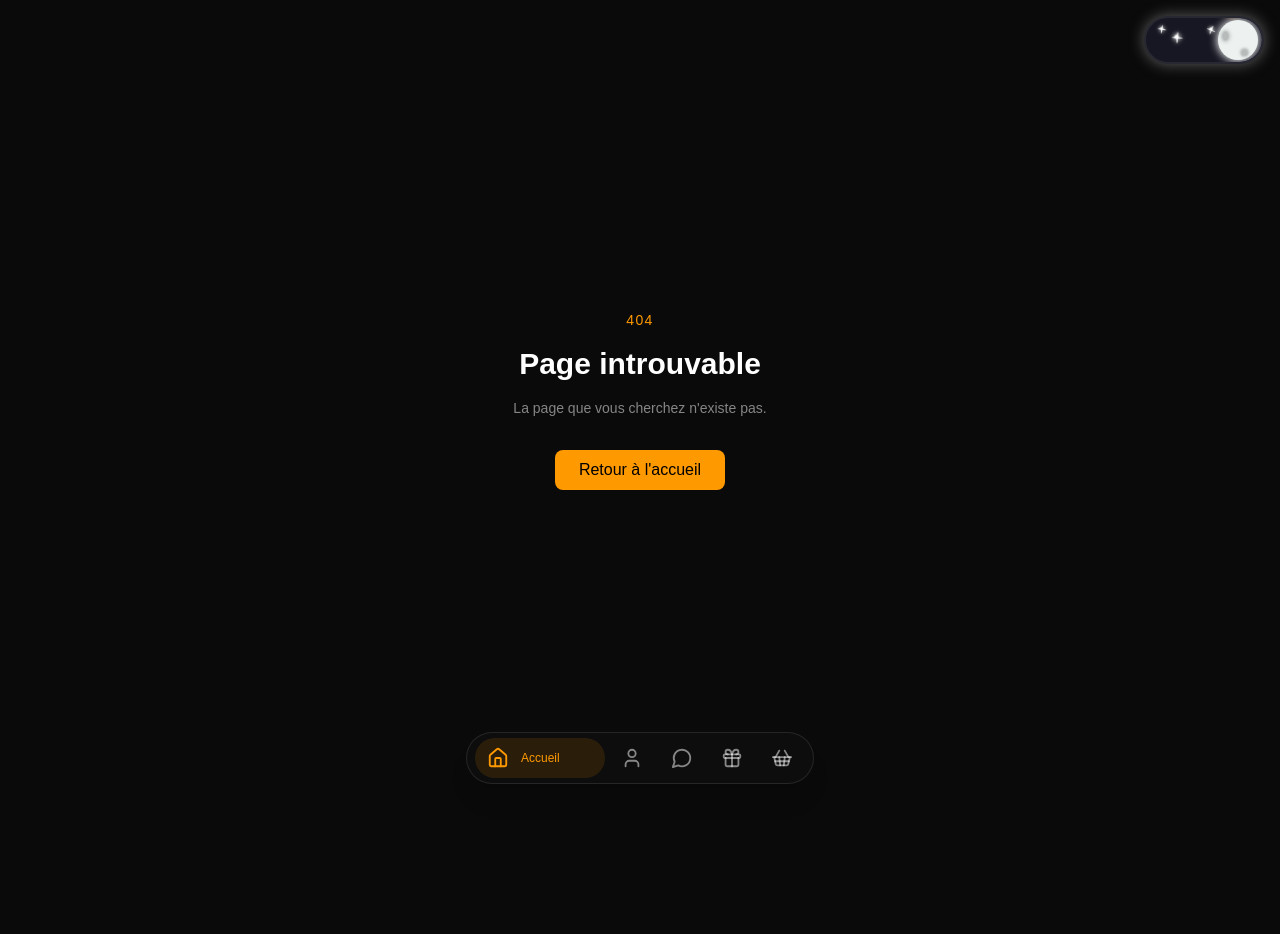
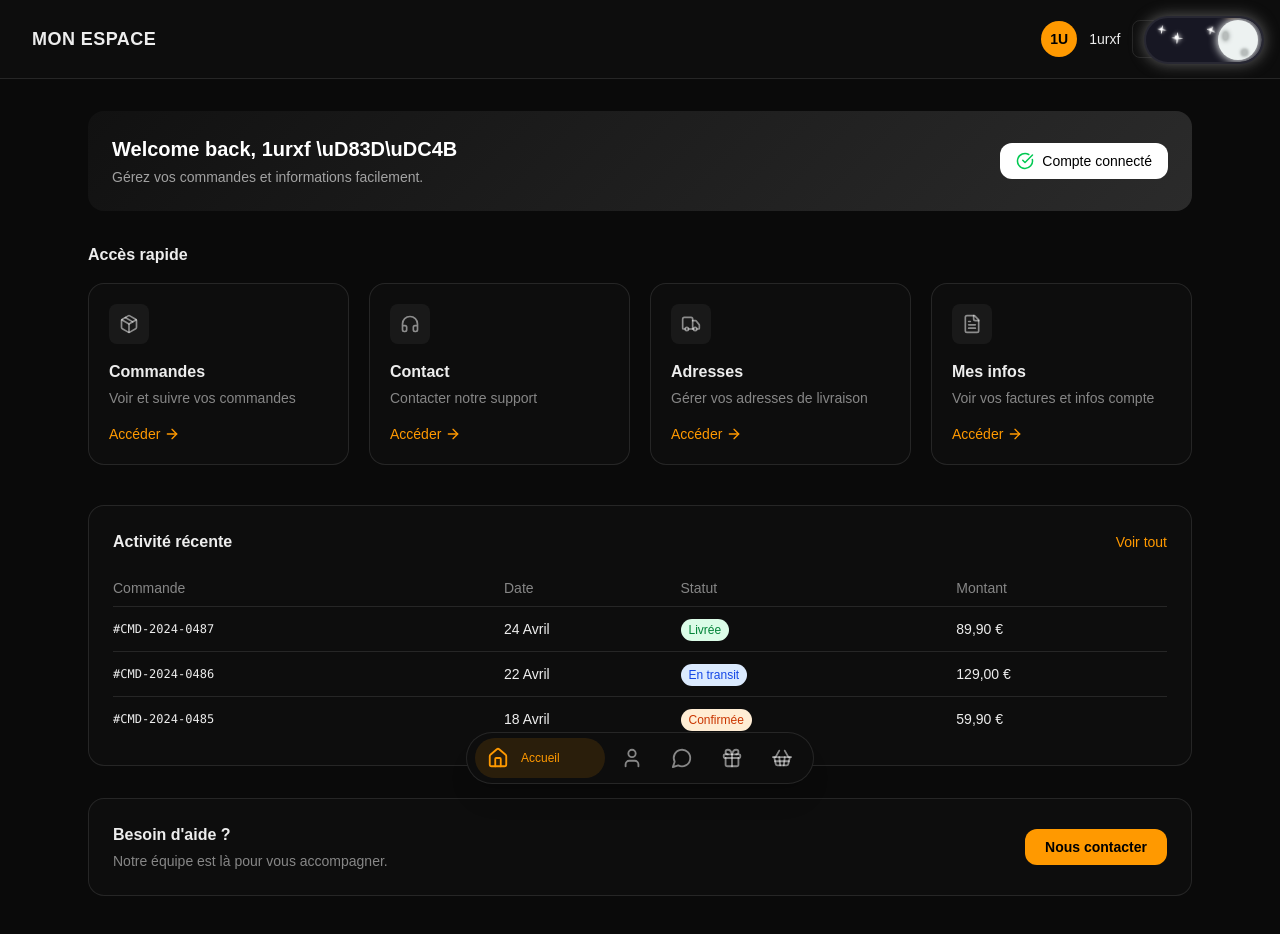
Before and after one commit to nxtex/nextjs-playground, a Next.js app: page /dashboard in a window 1280 px wide. Before the commit this address had no page. Shown: the top 934 px of the page. Before the commit the page ends 880 px from the top, so only its background shows below. Built offline with nearby package versions, Linux system fonts and the light colour scheme.

Commit message:
feat: add dashboard page

```diff
--- /dev/null
+++ b/app/dashboard/page.tsx
@@ -0,0 +1,184 @@
+import {
+  Package,
+  Headphones,
+  Truck,
+  FileText,
+  ArrowRight,
+  CheckCircle,
+} from 'lucide-react';
+import Link from 'next/link';
+
+const cards = [
+  {
+    title: 'Commandes',
+    desc: 'Voir et suivre vos commandes',
+    icon: Package,
+    href: 'https://www.monbedo.com/mon-compte/orders/#account-content',
+    external: true,
+  },
+  {
+    title: 'Contact',
+    desc: 'Contacter notre support',
+    icon: Headphones,
+    href: '/contact',
+    external: false,
+  },
+  {
+    title: 'Adresses',
+    desc: 'G\u00e9rer vos adresses de livraison',
+    icon: Truck,
+    href: 'https://www.monbedo.com/mon-compte/edit-address/#account-content',
+    external: true,
+  },
+  {
+    title: 'Mes infos',
+    desc: 'Voir vos factures et infos compte',
+    icon: FileText,
+    href: 'https://www.monbedo.com/mon-compte/edit-account/#account-content',
+    external: true,
+  },
+];
+
+export default function Dashboard() {
+  return (
+    <div className="min-h-screen page-bg page-fg">
+
+      {/* HEADER */}
+      <header className="flex items-center justify-between px-6 md:px-8 py-5 page-bg-sec page-border border-b">
+        <h1 className="text-lg font-semibold tracking-wide page-fg">MON ESPACE</h1>
+        <div className="flex items-center gap-3">
+          <div
+            className="w-9 h-9 rounded-full flex items-center justify-center font-semibold text-sm text-black"
+            style={{ background: 'var(--accent)' }}
+          >
+            1U
+          </div>
+          <span className="text-sm font-medium page-fg">1urxf</span>
+          <button className="page-border border px-4 py-2 rounded-lg text-sm page-fg hover:opacity-70 transition">
+            D&eacute;connexion
+          </button>
+        </div>
+      </header>
+
+      <div className="max-w-6xl mx-auto px-4 md:px-6 py-8">
+
+        {/* HERO */}
+        <div className="rounded-2xl p-6 mb-8 flex flex-col sm:flex-row justify-between items-start sm:items-center gap-4"
+          style={{ background: 'linear-gradient(135deg, #111 0%, #2b2b2b 100%)' }}
+        >
+          <div>
+            <h2 className="text-xl font-semibold mb-1 text-white">Welcome back, 1urxf \uD83D\uDC4B</h2>
+            <p className="text-sm" style={{ color: 'rgba(255,255,255,0.6)' }}>
+              G&eacute;rez vos commandes et informations facilement.
+            </p>
+          </div>
+          <div className="bg-white text-black px-4 py-2 rounded-xl flex items-center gap-2 text-sm flex-shrink-0">
+            <CheckCircle className="text-green-500" size={18} />
+            Compte connect&eacute;
+          </div>
+        </div>
+
+        {/* CARDS */}
+        <h3 className="font-semibold mb-4 page-fg">
+          Acc&egrave;s rapide
+        </h3>
+        <div className="grid grid-cols-1 sm:grid-cols-2 md:grid-cols-4 gap-5 mb-10">
+          {cards.map((card) => {
+            const Icon = card.icon;
+            const inner = (
+              <>
+                <div className="w-10 h-10 rounded-lg page-card flex items-center justify-center mb-4">
+                  <Icon size={20} className="page-fg-muted" />
+                </div>
+                <h4 className="font-semibold mb-1 page-fg">{card.title}</h4>
+                <p className="text-sm page-fg-muted mb-4">{card.desc}</p>
+                <div className="flex items-center text-sm font-medium" style={{ color: 'var(--accent)' }}>
+                  Acc&eacute;der
+                  <ArrowRight size={16} className="ml-1" />
+                </div>
+              </>
+            );
+
+            return card.external ? (
+              <a
+                key={card.title}
+                href={card.href}
+                target="_blank"
+                rel="noopener noreferrer"
+                className="page-bg-sec page-border border p-5 rounded-2xl hover:shadow-lg hover:-translate-y-1 transition cursor-pointer block"
+              >
+                {inner}
+              </a>
+            ) : (
+              <Link
+                key={card.title}
+                href={card.href}
+                className="page-bg-sec page-border border p-5 rounded-2xl hover:shadow-lg hover:-translate-y-1 transition cursor-pointer block"
+              >
+                {inner}
+              </Link>
+            );
+          })}
+        </div>
+
+        {/* TABLE */}
+        <div className="page-bg-sec page-border border rounded-2xl p-6 mb-8">
+          <div className="flex justify-between mb-4">
+            <h3 className="font-semibold page-fg">Activit&eacute; r&eacute;cente</h3>
+            <button className="text-sm hover:underline" style={{ color: 'var(--accent)' }}>
+              Voir tout
+            </button>
+          </div>
+          <div className="overflow-x-auto">
+            <table className="w-full text-sm">
+              <thead>
+                <tr className="page-fg-muted text-left">
+                  <th className="py-2 font-medium">Commande</th>
+                  <th className="py-2 font-medium">Date</th>
+                  <th className="py-2 font-medium">Statut</th>
+                  <th className="py-2 font-medium">Montant</th>
+                </tr>
+              </thead>
+              <tbody>
+                {[
+                  { id: '#CMD-2024-0487', date: '24 Avril', status: 'Livr\u00e9e',    statusClass: 'bg-green-100 text-green-700',  amount: '89,90\u00a0\u20ac' },
+                  { id: '#CMD-2024-0486', date: '22 Avril', status: 'En transit', statusClass: 'bg-blue-100 text-blue-700',    amount: '129,00\u00a0\u20ac' },
+                  { id: '#CMD-2024-0485', date: '18 Avril', status: 'Confirm\u00e9e', statusClass: 'bg-orange-100 text-orange-700', amount: '59,90\u00a0\u20ac' },
+                ].map((row) => (
+                  <tr key={row.id} className="page-border border-t">
+                    <td className="py-3 page-fg font-mono text-xs">{row.id}</td>
+                    <td className="py-3 page-fg">{row.date}</td>
+                    <td className="py-3">
+                      <span className={`${row.statusClass} px-2 py-1 rounded-full text-xs font-medium`}>
+                        {row.status}
+                      </span>
+                    </td>
+                    <td className="py-3 page-fg font-medium">{row.amount}</td>
+                  </tr>
+                ))}
+              </tbody>
+            </table>
+          </div>
+        </div>
+
+        {/* SUPPORT */}
+        <div className="page-bg-sec page-border border rounded-2xl p-6 flex flex-col sm:flex-row justify-between items-start sm:items-center gap-4">
+          <div>
+            <h4 className="font-semibold mb-1 page-fg">Besoin d&apos;aide&nbsp;?</h4>
+            <p className="text-sm page-fg-muted">
+              Notre &eacute;quipe est l&agrave; pour vous accompagner.
+            </p>
+          </div>
+          <Link
+            href="/contact"
+            className="text-black px-5 py-2 rounded-xl hover:opacity-90 transition flex-shrink-0 text-sm font-semibold"
+            style={{ background: 'var(--accent)' }}
+          >
+            Nous contacter
+          </Link>
+        </div>
+
+      </div>
+    </div>
+  );
+}
```
